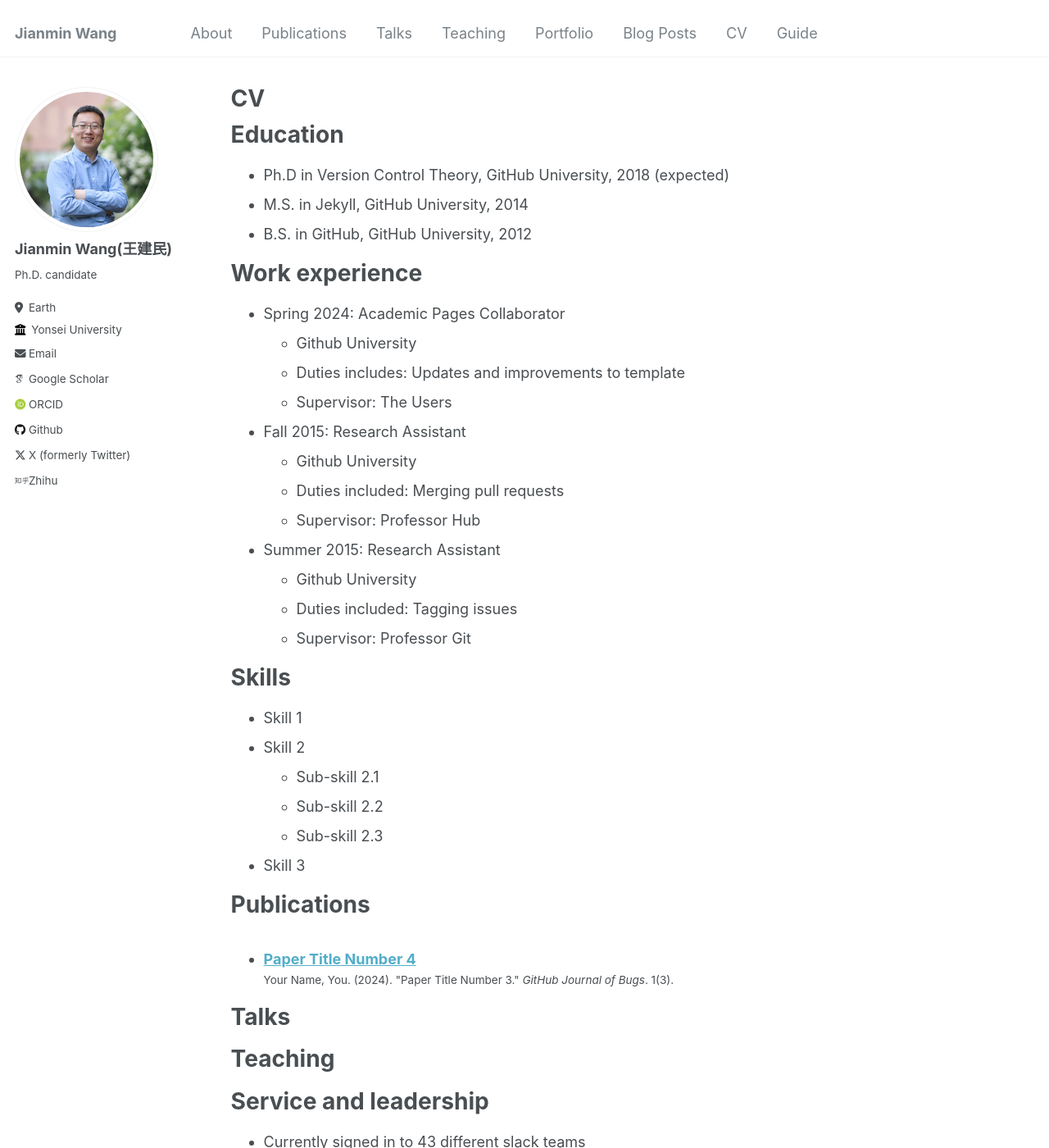
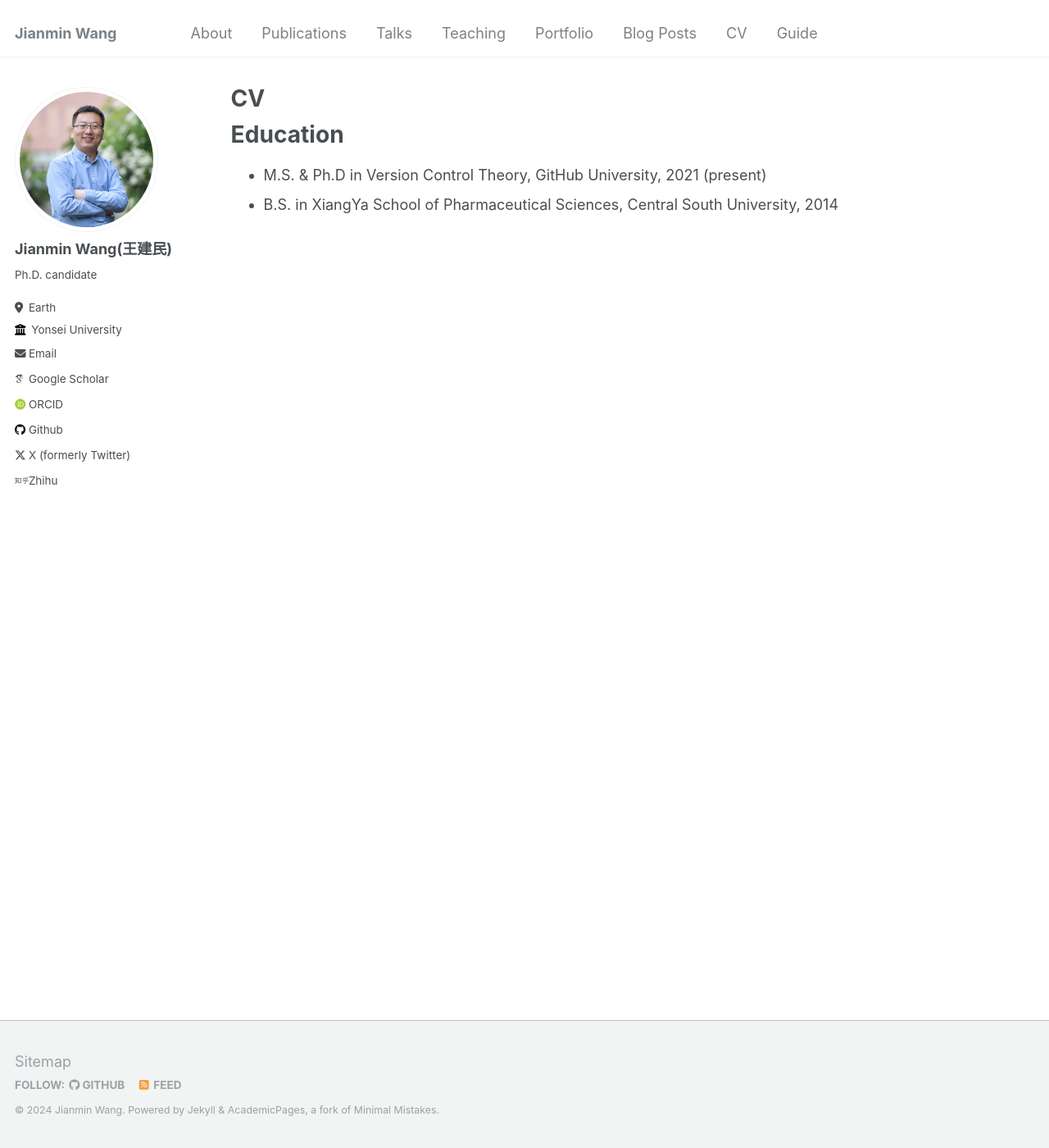
Before and after one commit to Jianmin2drugai/Jianmin2drugai.github.io, a Jekyll site: the page built from _pages/cv.md, in a window 1280 px wide and 1400 px high. Shown: the whole window at 82% size. Built offline with Jekyll 4.4.1, drawn with Linux system fonts in a browser that asks for light colours; some web fonts are replaced.

Commit message:
Update cv.md

```diff
--- a/_pages/cv.md
+++ b/_pages/cv.md
@@ -11,54 +11,5 @@ redirect_from:
 
 Education
 ======
-* Ph.D in Version Control Theory, GitHub University, 2018 (expected)
-* M.S. in Jekyll, GitHub University, 2014
-* B.S. in GitHub, GitHub University, 2012
-
-Work experience
-======
-* Spring 2024: Academic Pages Collaborator
-  * Github University
-  * Duties includes: Updates and improvements to template
-  * Supervisor: The Users
-
-* Fall 2015: Research Assistant
-  * Github University
-  * Duties included: Merging pull requests
-  * Supervisor: Professor Hub
-
-* Summer 2015: Research Assistant
-  * Github University
-  * Duties included: Tagging issues
-  * Supervisor: Professor Git
-
-Skills
-======
-* Skill 1
-* Skill 2
-  * Sub-skill 2.1
-  * Sub-skill 2.2
-  * Sub-skill 2.3
-* Skill 3
-
-Publications
-======
-  <ul>{% for post in site.publications reversed %}
-    {% include archive-single-cv.html %}
-  {% endfor %}</ul>
-
-Talks
-======
-  <ul>{% for post in site.talks reversed %}
-    {% include archive-single-talk-cv.html  %}
-  {% endfor %}</ul>
-
-Teaching
-======
-  <ul>{% for post in site.teaching reversed %}
-    {% include archive-single-cv.html %}
-  {% endfor %}</ul>
-
-Service and leadership
-======
-* Currently signed in to 43 different slack teams
+*  M.S. & Ph.D in Version Control Theory, GitHub University, 2021 (present)
+* B.S. in XiangYa School of Pharmaceutical Sciences, Central South University, 2014
```
